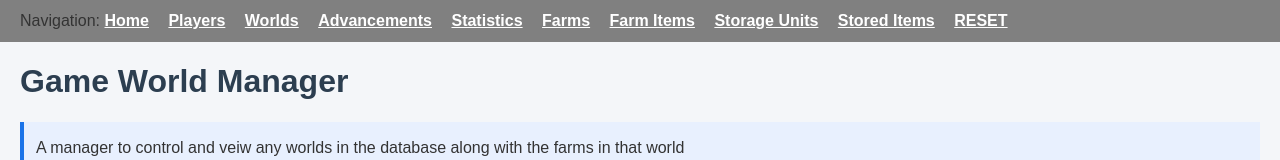
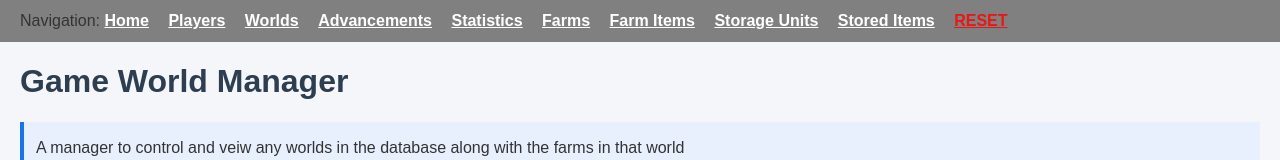
Before and after one commit to Connor-Allen10/DataBlocks, a website: page public/home.html in a window 1280 px wide. Shown: the top 160 px of the page. Drawn offline with Linux system fonts and the light colour scheme.

Commit message:
make reset button red

```diff
--- a/public/home.html
+++ b/public/home.html
@@ -18,7 +18,7 @@
         <a href="/farmitems">Farm Items</a>
         <a href="/storageunits">Storage Units</a>
         <a href="/storeditems">Stored Items</a>
-        <a href="/reset" id="reset-btn">RESET</a>
+        <a class ="reset_button" href="/reset" id="reset-btn">RESET</a>
     </nav>
 
     <h1>Game World Manager</h1>
--- a/public/styles.css
+++ b/public/styles.css
@@ -71,3 +71,7 @@ button {
 button:hover {
     background-color: #c0392b;
 }
+
+.reset_button {
+    color: rgba(255, 0, 0, 0.833)
+}
```
Also changed, not shown: public/advancements.html (+1 -1 lines), public/farmitems.html (+1 -1 lines), public/farms.html (+1 -1 lines), public/players.html (+1 -1 lines), public/stats.html (+1 -1 lines), public/storageunits.html (+1 -1 lines), public/storeditems.html (+1 -1 lines), public/worlds.html (+1 -1 lines).
